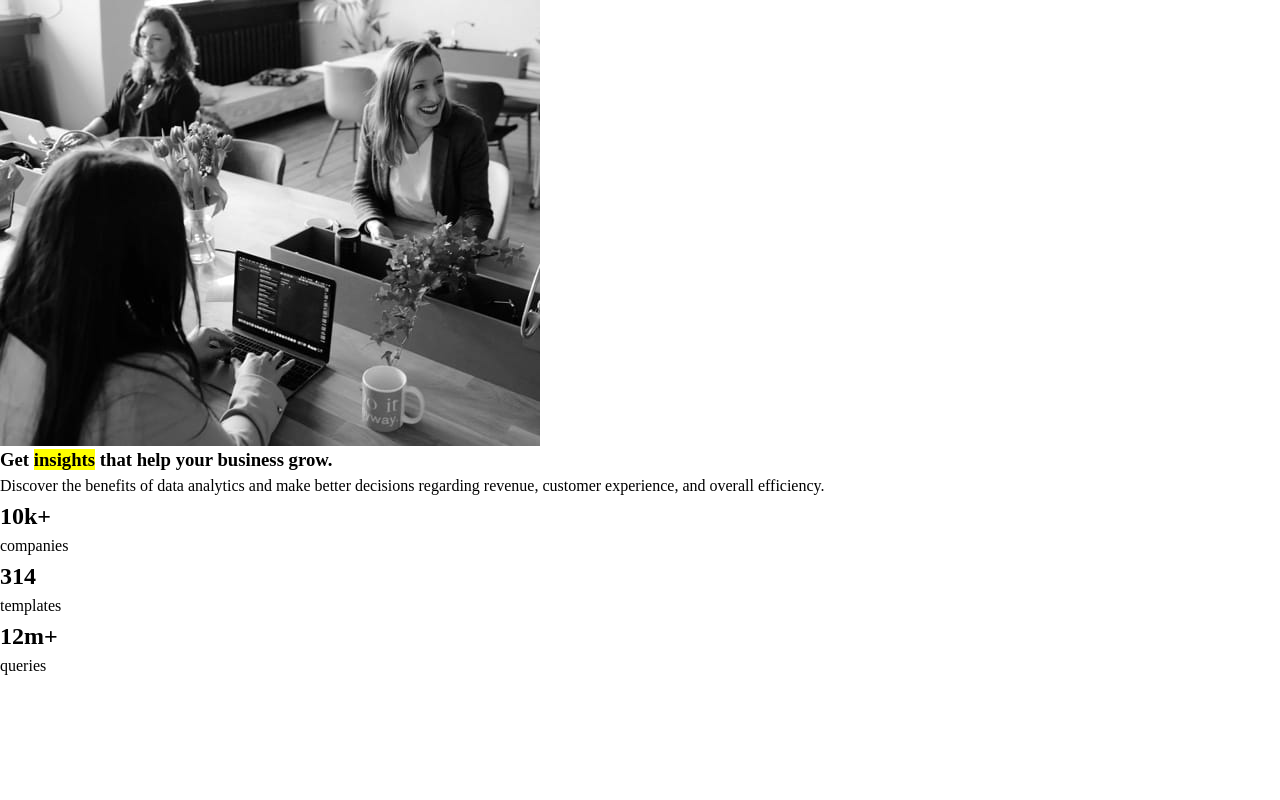
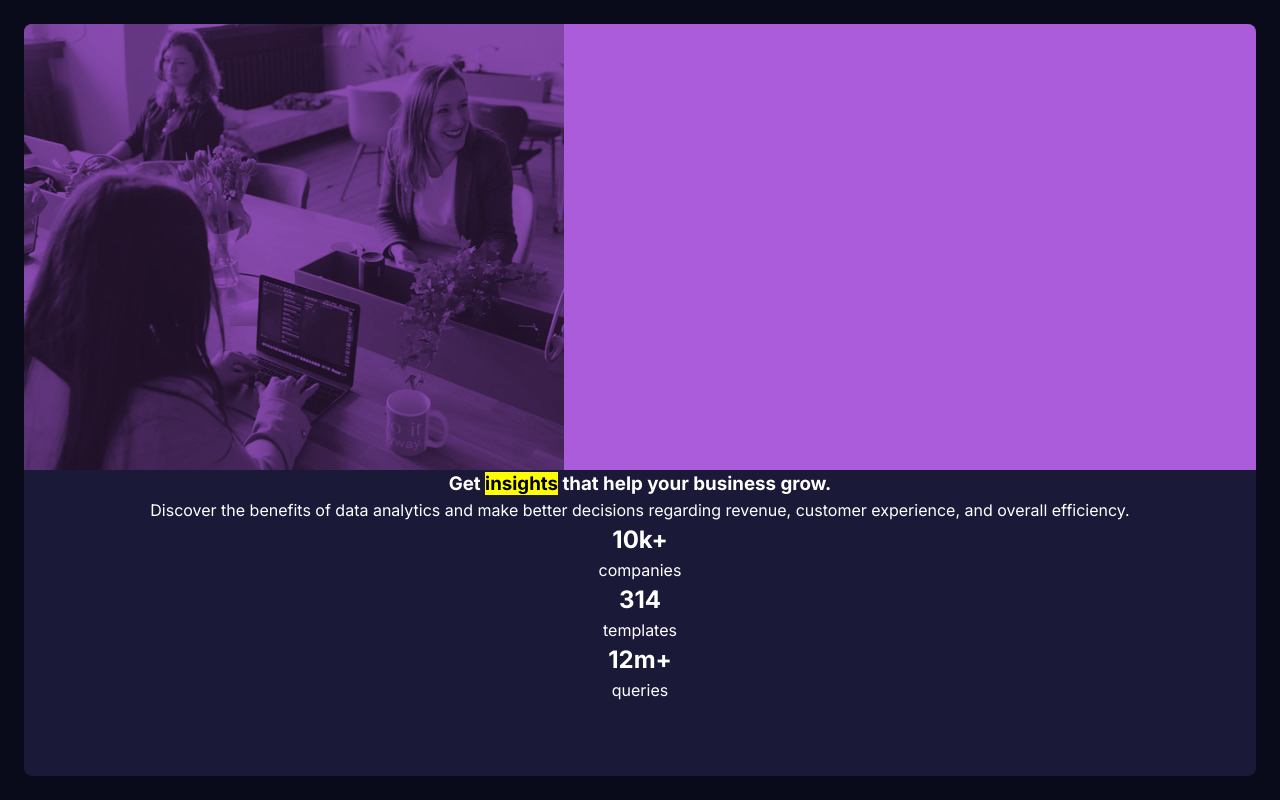
Before and after one commit to AdrianaMagdalena/stats-preview-card, a plain HTML site: page index.html in a window 1280 px wide. Drawn offline with Linux system fonts and the light colour scheme.

Commit message:
Style background, .wrapper and picture

```diff
--- a/index.html
+++ b/index.html
@@ -24,7 +24,7 @@
     <link rel="stylesheet" href="styles.css" />
   </head>
   <body>
-    <main>
+    <main class="wrapper">
       <picture>
         <source
           srcset="./images/image-header-desktop.jpg"
@@ -36,8 +36,8 @@
         />
         <img alt="" src="./images/image-header-mobile.jpg" />
       </picture>
-      <article>
-        <section>
+      <article class="text-container">
+        <section class="description">
           <h1>Get <mark>insights</mark> that help your business grow.</h1>
           <p>
             Discover the benefits of data analytics and make better decisions
@@ -45,16 +45,16 @@
           </p>
         </section>
 
-        <section>
-          <div>
+        <section class="stats-container">
+          <div class="statistic">
             <h2>10k+</h2>
             <p>companies</p>
           </div>
-          <div>
+          <div class="statistic">
             <h2>314</h2>
             <p>templates</p>
           </div>
-          <div>
+          <div class="statistic">
             <h2>12m+</h2>
             <p>queries</p>
           </div>
--- a/styles.css
+++ b/styles.css
@@ -65,6 +65,34 @@ h6 {
 }
 /* End of CSS Reset */
 
+body {
+  display: flex;
+  flex-direction: column;
+  justify-content: center;
+  background-color: var(--clr-main-100);
+  padding: 1.5rem;
+  font-family: var(--ff-main);
+  color: var(--fc-main-1000);
+}
+
+.wrapper {
+  background-color: var(--clr-secondary-200);
+  border-radius: 0.5rem;
+  overflow: hidden;
+  text-align: center;
+  display: grid;
+  grid-template-rows: 1fr 2fr;
+}
+
+picture {
+  background-color: var(--clr-accent-600);
+}
+
+img {
+  mix-blend-mode: multiply;
+  filter: contrast(0.65);
+}
+
 /* attribution */
 .attribution {
   display: none;
```
